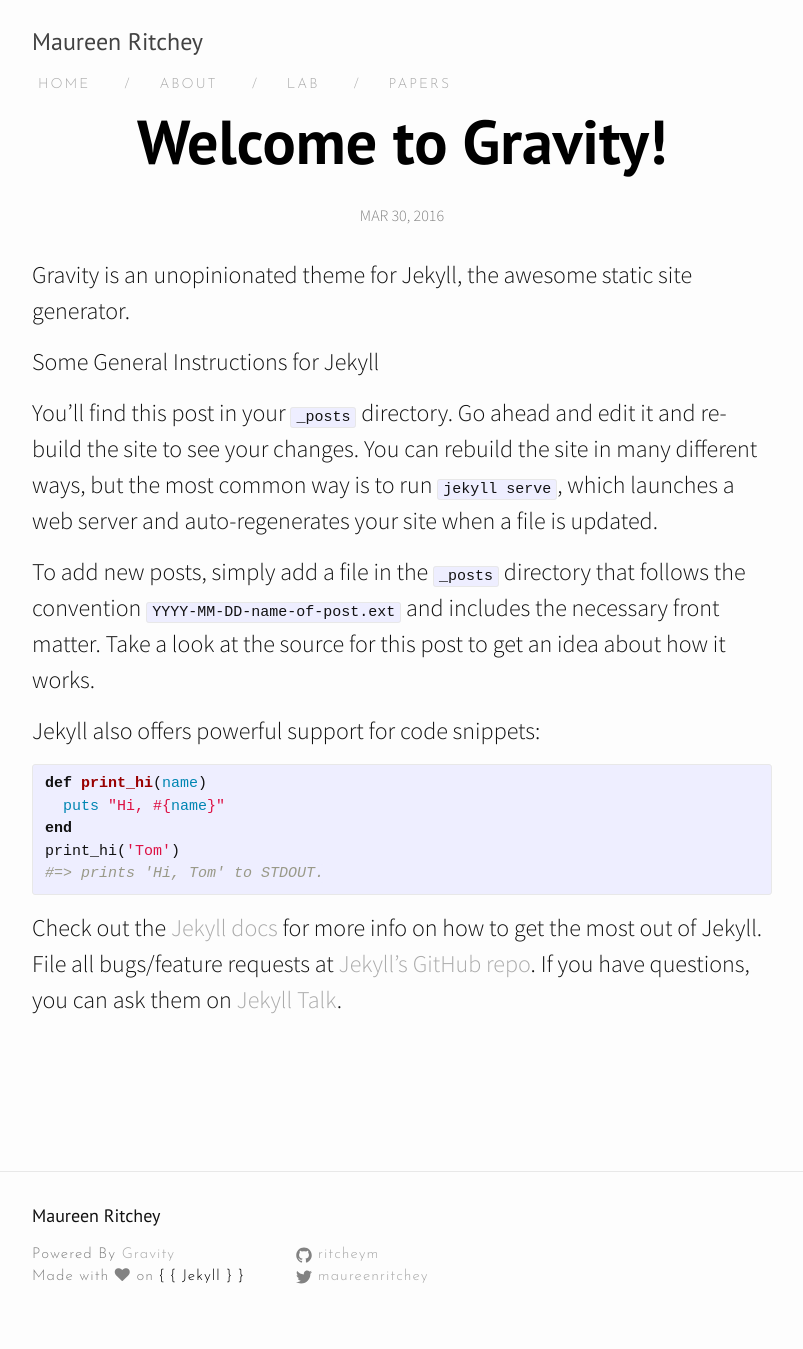
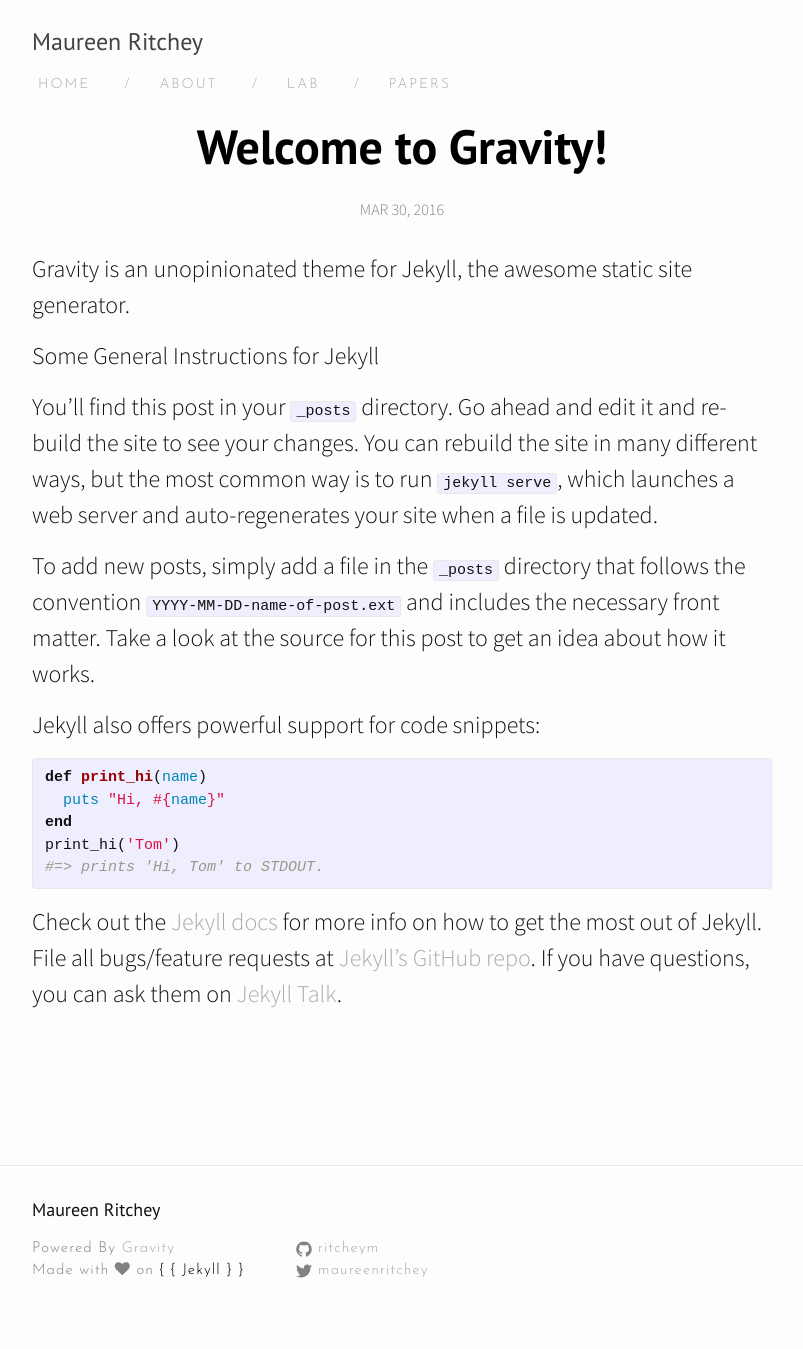
Before and after one commit to ritcheym/ritcheym.github.io, a Jekyll site: the page built from _posts/2016-03-30-welcome-to-jekyll.markdown, in a window 1280 px wide. Shown: the whole page, without its empty margins (238-1041 px from the left). Built offline with Jekyll 4.4.1, drawn with Linux system fonts in a browser that asks for light colours; nearby versions of some CDN libraries; comment, search, counter and statistics services are not loaded.

Commit message:
nicer header style on posts page

```diff
--- a/_layouts/post.html
+++ b/_layouts/post.html
@@ -4,6 +4,7 @@ layout: default
 <article class="post" itemscope itemtype="http://schema.org/BlogPosting">
 
   <header class="post-header">
+    <p>
     <h1 class="post-title" itemprop="name headline"><a class="post-title-link"  href="{{page.url}}">{{ page.title }}</a></h1>
   <center>  <p class="post-meta"><time datetime="{{ page.date | date_to_xmlschema }}" itemprop="datePublished">{{ page.date | date: "%b %-d, %Y" }}</time></p>
     {% if page.author %}
@@ -15,6 +16,8 @@ layout: default
      {% endif %}
    </center>
   </header>
+
+  <p>
 
   <div class="post-content" itemprop="articleBody">
     {{ content }}
--- a/css/style.scss
+++ b/css/style.scss
@@ -570,7 +570,7 @@ pre {
   margin-bottom: $spacing-unit;
 }
 .post-title {
-  font-size: 62px;
+  font-size: 48px;
 
   text-align: center;
   font-family: "PT Sans";
```
